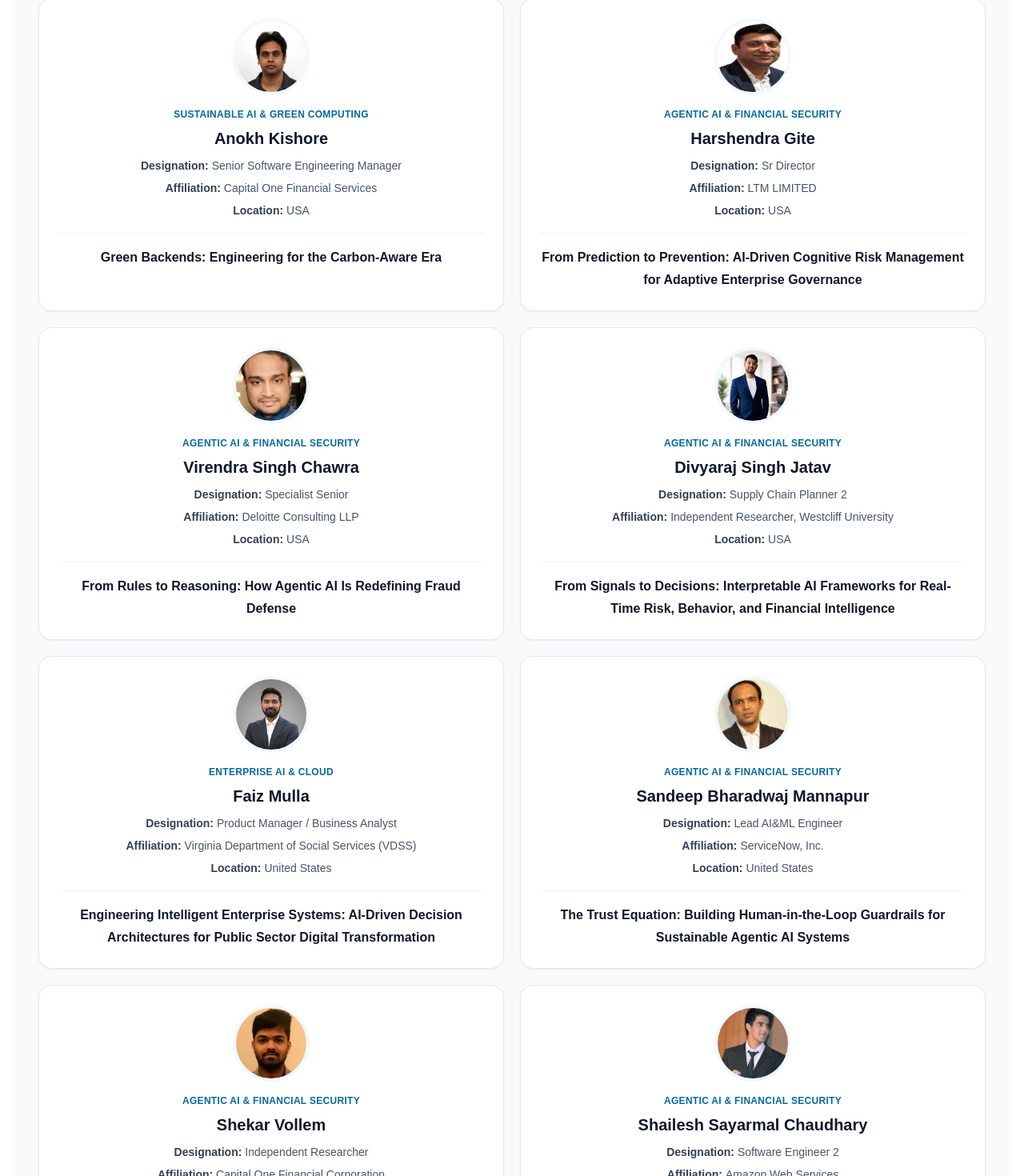
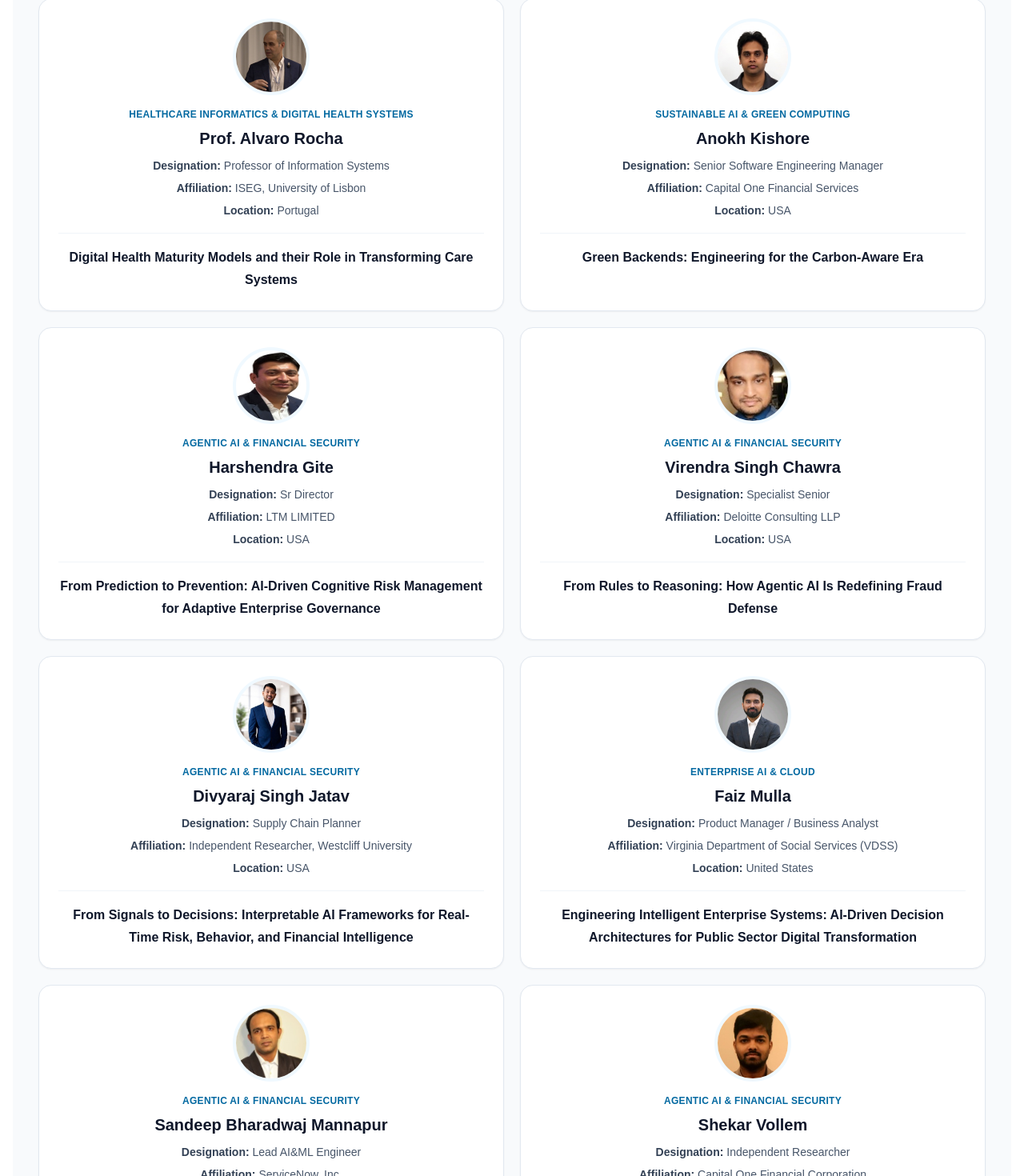
Before and after one commit to uietcsjmuconference-sys/ICSCIS-2027, a React (Vite) app: page /keynote-sessions in a window 1280 px wide. Shown: the part 1459-2929 px from the top of the page at 80% size. Built offline with nearby package versions, Linux system fonts and the light colour scheme.

Commit message:
add some data

```diff
--- a/src/data/keynoteSessions.js
+++ b/src/data/keynoteSessions.js
@@ -19,8 +19,18 @@ import ShekarVollem from "../assets/imagespeakers/Shekar_Vollem.jpeg";
 import SuneelMogali from "../assets/imagespeakers/Suneel_Kumar_Mogali.jpeg";
 import VenkataPatibandla from "../assets/imagespeakers/Venkata_Jayadeep_Patibandla.jpeg";
 import VirendraChawra from "../assets/imagespeakers/Virendra_Singh_Chawra.jpeg";
-
+import Prof_Alvaro_Rocha from "../assets/imagespeakers/Prof-Alvaro-Rocha-aNHygu6H.png";
 const keynoteSessions = [
+  {
+    id: "Prof_Alvaro_Rocha",
+    image: Prof_Alvaro_Rocha,
+    name: "Prof. Alvaro Rocha",
+    designation: "Professor of Information Systems",
+    affiliation: "ISEG, University of Lisbon",
+    location: "Portugal",
+    title: "Digital Health Maturity Models and their Role in Transforming Care Systems",
+    category: "Healthcare Informatics & Digital Health Systems",
+  },
   {
     id: "anokh-kishore-green-backends",
     image: AnokhKishore,
@@ -56,7 +66,7 @@ const keynoteSessions = [
     id: "divyaraj-singh-jatav-financial-intelligence",
     image: DivyarajJatav,
     name: "Divyaraj Singh Jatav",
-    designation: "Supply Chain Planner 2",
+    designation: "Supply Chain Planner",
     affiliation: "Independent Researcher, Westcliff University",
     location: "USA",
     title:
@@ -100,7 +110,7 @@ const keynoteSessions = [
     id: "shailesh-sayarmal-chaudhary-financial-integrity",
     image: ShaileshChaudhary,
     name: "Shailesh Sayarmal Chaudhary",
-    designation: "Software Engineer 2",
+    designation: "Software Engineer",
     affiliation: "Amazon Web Services",
     location: "United States",
     title:
```
